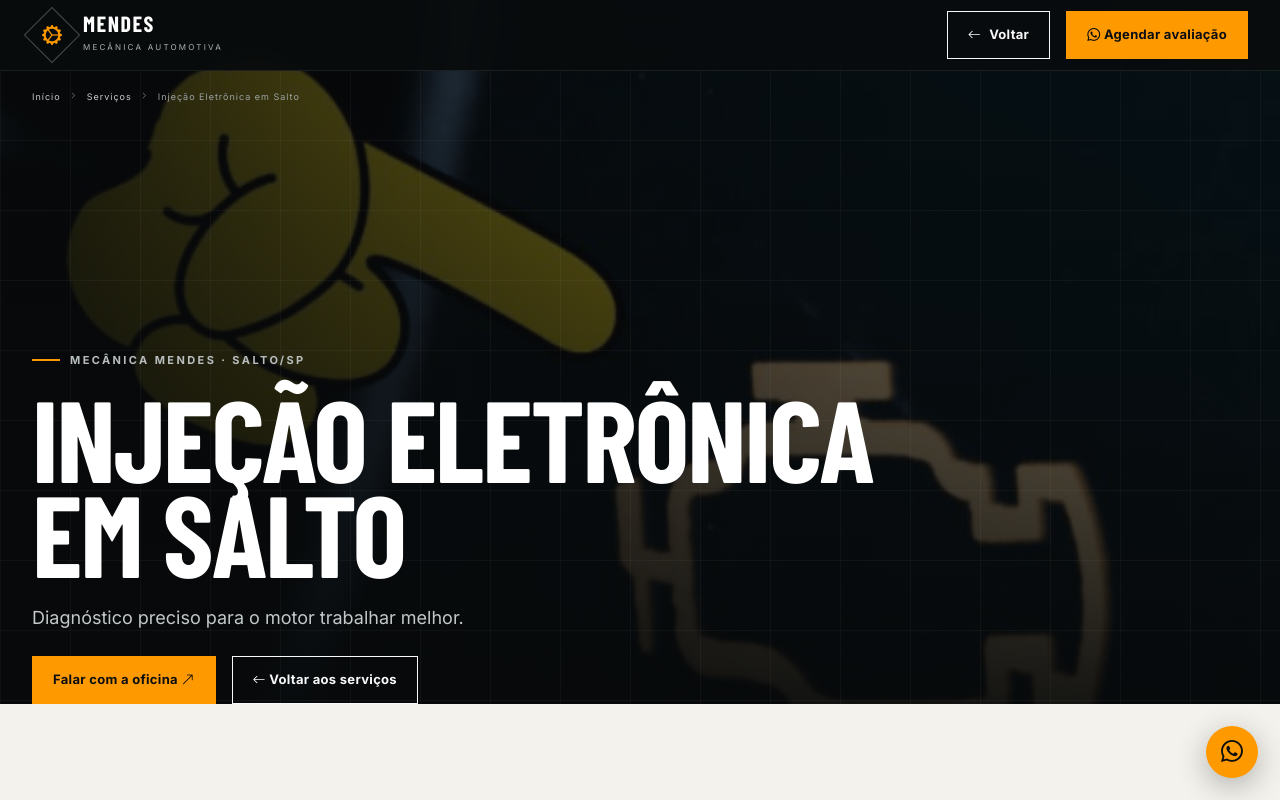
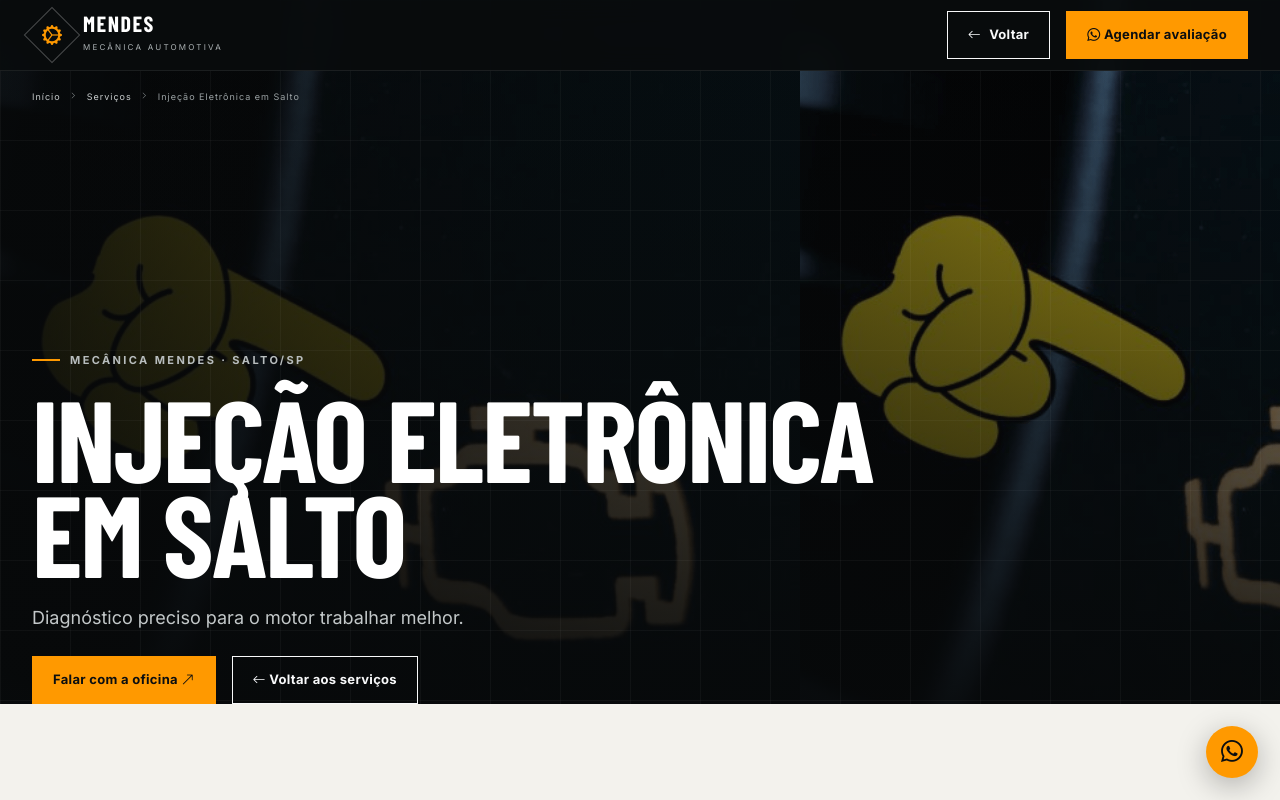
Before and after one commit to lzzamboniofc/MecanicaMendesSalto, a website built with Vite: page servicos/injecao-eletronica.html in a window 1280 px wide. Shown: the top 800 px of the page. Built offline with nearby package versions, Linux system fonts and the light colour scheme; files whose address does not match are found by name; a web font is replaced by a local one.

Commit message:
Corrige imagens de fundo das páginas de serviços no GitHub Pages

```diff
--- a/servicos/injecao-eletronica.html
+++ b/servicos/injecao-eletronica.html
@@ -39,7 +39,7 @@
                     class="bi bi-whatsapp"></i> Agendar avaliação</a></div>
         </div>
     </nav>
-    <header class="service-hero" style="--service-image:url('../assets/images/servicos/injecao.png')">
+    <header class="service-hero" style="background-image: linear-gradient(0deg, rgba(7, 9, 10, .92), rgba(7, 9, 10, .18)), linear-gradient(90deg, rgba(7, 9, 10, .9), rgba(7, 9, 10, .1)), url('../assets/images/servicos/injecao.png')">
         <div class="container">
             <div class="service-breadcrumb"><a href="../index.html">Início</a><i class="bi bi-chevron-right"></i><a
                     href="../index.html#servicos">Serviços</a><i class="bi bi-chevron-right"></i><span>Injeção
```
